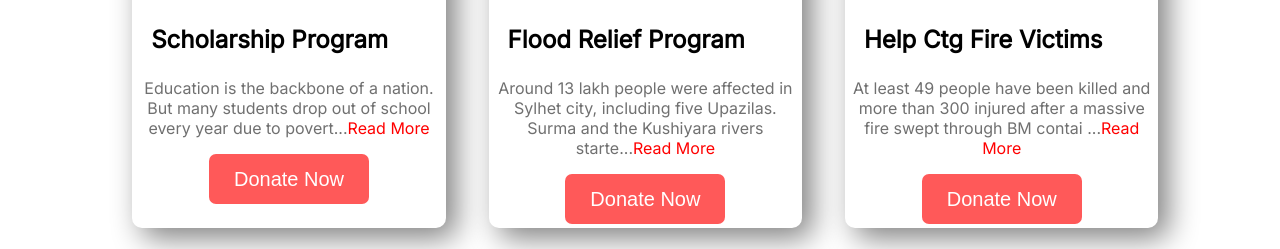
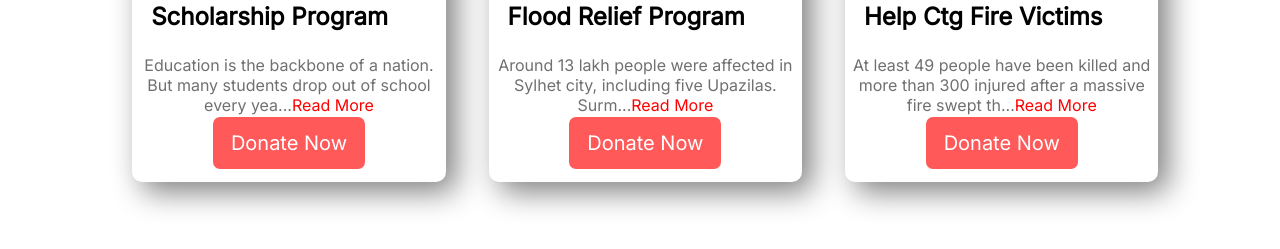
Before and after one commit to RamisaBinteAzad/donateTodayProject, a plain HTML site: page index.html in a window 1280 px wide. Shown: the part 2126-2375 px from the top of the page. Drawn offline with Linux system fonts and the light colour scheme.

Commit message:
Another changes added

```diff
--- a/index.html
+++ b/index.html
@@ -83,23 +83,23 @@
                 <img src="https://www.bidyanondo.org/uploads/projects/27/Scholarship-Program-small-1635909609.jpg" alt="">
                 <h3><a class="link-project-items" target="_blank" href="">Scholarship Program</a></h2>
 
-                <p class="paragraph">Education is the backbone of a nation. But many students drop out of school every year due to povert...<a target="_blank"  href="">Read More</a> </p>
-                <button class="donate_link_buttun">Donate Now</button>
+                <p class="paragraph">Education is the backbone of a nation. But many students drop out of school every yea...<a target="_blank"  href="">Read More</a> </p>
+                <a class="donate_link_buttun" target="blank_" href="">Donate Now</a>
             </div>
             <div   class="latest-project-items">
                 <img src="https://www.bidyanondo.org/uploads/projects/22/Relief-for-flood-affected-area-small-1594034884.jpg" alt="">
                 <h3><a class="link-project-items" target="_blank" href="">Flood Relief Program</a></h2>
 
                 <p class="paragraph">Around 13 lakh people were affected in Sylhet city, including five Upazilas.
-                    Surma and the Kushiyara rivers starte...<a target="_blank"  href="">Read More</a> </p>
-                    <button class="donate_link_buttun">Donate Now</button>
+                    Surm...<a target="_blank"  href="">Read More</a> </p>
+                    <a class="donate_link_buttun" target="blank_" href="">Donate Now</a>
             </div>
             <div   class="latest-project-items">
                 <img src="https://www.bidyanondo.org/uploads/projects/28/Help-Ctg-Fire-Victims-small-1654755738.jpg" alt="">
                 <h3><a class="link-project-items" target="_blank" href="">Help Ctg Fire Victims</a></h2>
 
-                <p class="paragraph">At least 49 people have been killed and more than 300 injured after a massive fire swept through BM contai ...<a target="_blank"  href="">Read More</a> </p>
-                    <button class="donate_link_buttun">Donate Now</button>
+                <p class="paragraph">At least 49 people have been killed and more than 300 injured after a massive fire swept th...<a target="_blank"  href="">Read More</a> </p>
+                <a class="donate_link_buttun" target="blank_" href="">Donate Now</a>
             </div>
         </div>
 
```
